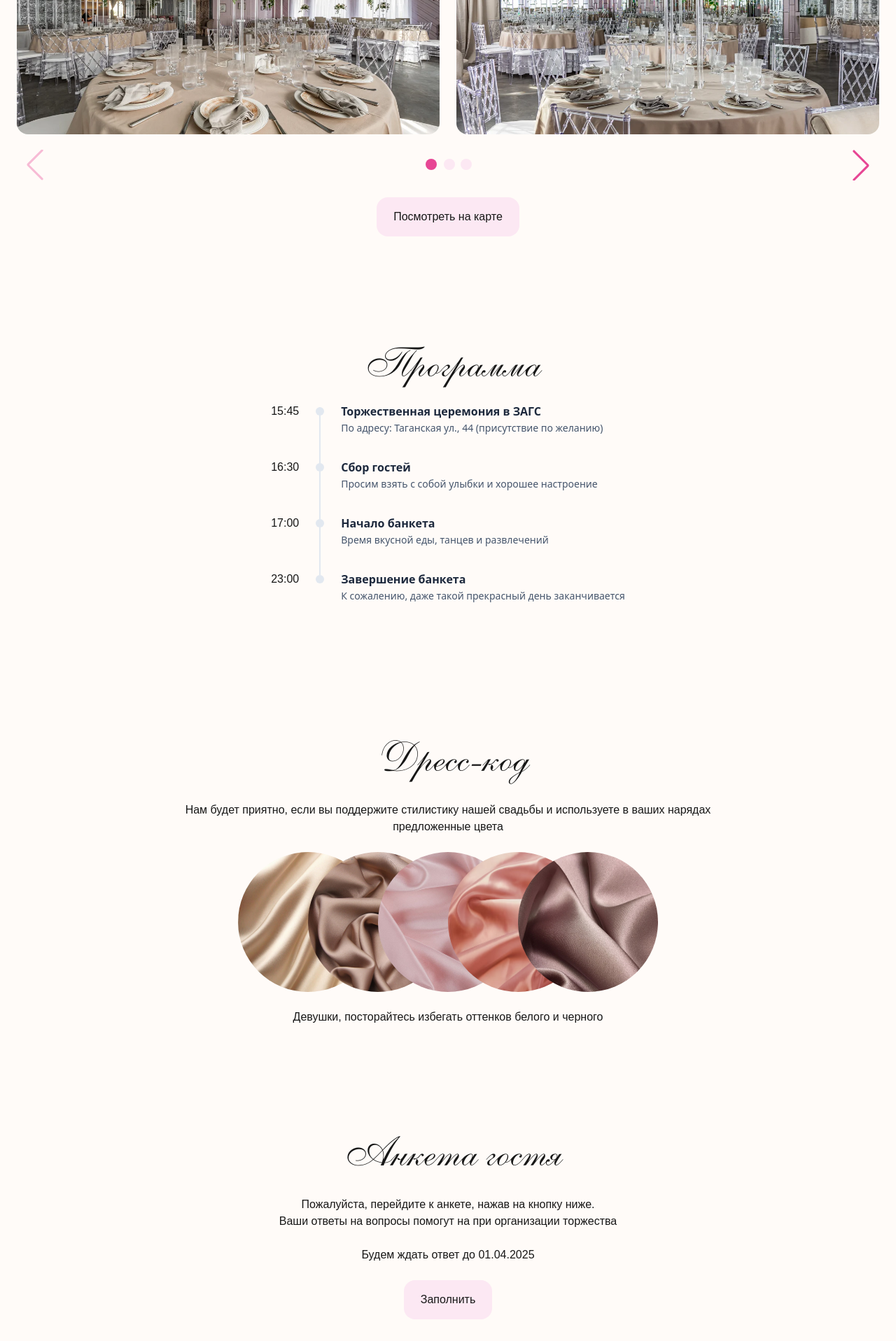
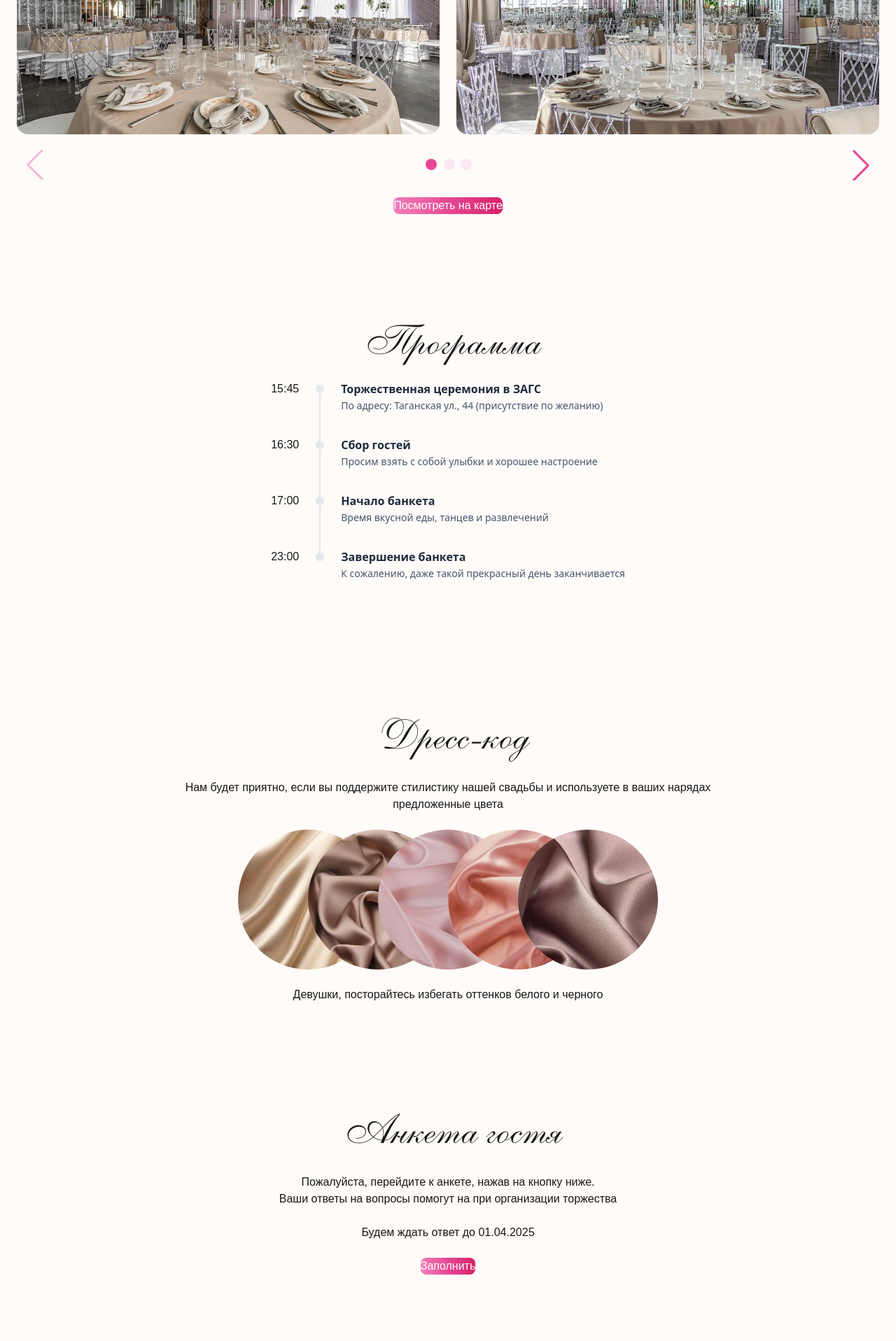
Before and after one commit to Cherkoz/wedding, a Next.js app: page / in a window 1280 px wide. Shown: the part 2744-4661 px from the top of the page at 70% size. Built offline with nearby package versions, Linux system fonts and the light colour scheme.

Commit message:
pink btns

```diff
--- a/app/components/details.tsx
+++ b/app/components/details.tsx
@@ -1,5 +1,6 @@
 import { Button } from "flowbite-react";
 import Image from "next/image";
+import { buttonTheme } from "../theme/button-theme";
 
 export function Details() {
     return (
@@ -26,7 +27,7 @@ export function Details() {
                         <h3 className="text-xl font-extrabold">Чат для гостей</h3>
                         <p>Мы создали группу в Telegram. куда можно будет добавлять фото и видео с нашей свадьбы, чтобы сохранить в памяти лучшие моменты</p>
                         <a href="https://t.me/+RcCINPM2_Gs1YzI6" target="_blanck" className="block mt-6">
-                            <Button className="cursor-pointer bg-gradient-to-r from-pink-400 via-pink-500 to-pink-600 text-white hover:bg-gradient-to-br focus:ring-pink-300 dark:focus:ring-pink-800">
+                            <Button color="pink" theme={buttonTheme}>
                                 Вступить в чат
                             </Button>
                         </a>
--- a/app/components/guest-profile.tsx
+++ b/app/components/guest-profile.tsx
@@ -2,6 +2,8 @@
 
 import { useState } from "react";
 import { QuestionModal } from "./modals/question-modal";
+import { Button } from "flowbite-react";
+import { buttonTheme } from "../theme/button-theme";
 
 export function QuestProfile() {
     const [openModal, setOpenModal] = useState(false);
@@ -16,12 +18,9 @@ export function QuestProfile() {
             </p>
             <p className="text-center mt-6">Будем ждать ответ до 01.04.2025</p>
 
-            <button
-                className="py-4 px-6 bg-pink-100 rounded-2xl mt-6"
-                onClick={() => setOpenModal(true)}
-            >
+            <Button size="lg" color="pink" theme={buttonTheme} className="mt-6" onClick={() => setOpenModal(true)}>
                 Заполнить
-            </button>
+            </Button>
 
             {openModal && <QuestionModal onClose={() => setOpenModal(false)} />}
         </div>
--- a/app/components/location.tsx
+++ b/app/components/location.tsx
@@ -1,4 +1,6 @@
+import { Button } from "flowbite-react";
 import { CarouselLocation } from "./carousel-location";
+import { buttonTheme } from "../theme/button-theme";
 
 export function Location() {
     return (
@@ -16,7 +18,9 @@ export function Location() {
                 href="https://yandex.ru/maps/213/moscow/?ll=37.530430%2C55.670252&mode=poi&poi%5Bpoint%5D=37.528808%2C55.671122&poi%5Buri%5D=ymapsbm1%3A%2F%2Forg%3Foid%3D36700959360%26yclid%3D16656974419604799487&z=17.23"
                 target="_blanck"
             >
-            <button className="py-4 mx-auto px-6 bg-pink-100 rounded-2xl">Посмотреть на карте</button>
+                <Button size="lg" color="pink" theme={buttonTheme}>
+                    Посмотреть на карте
+                </Button>
             </a>
         </div>
     );
--- /dev/null
+++ b/app/theme/button-theme.ts
@@ -0,0 +1,5 @@
+export const buttonTheme = {
+  color: {
+    pink: "cursor-pointer bg-gradient-to-r from-pink-400 via-pink-500 to-pink-600 text-white hover:bg-gradient-to-br focus:ring-4 focus:ring-pink-300 dark:focus:ring-pink-800",
+  },
+};
```
